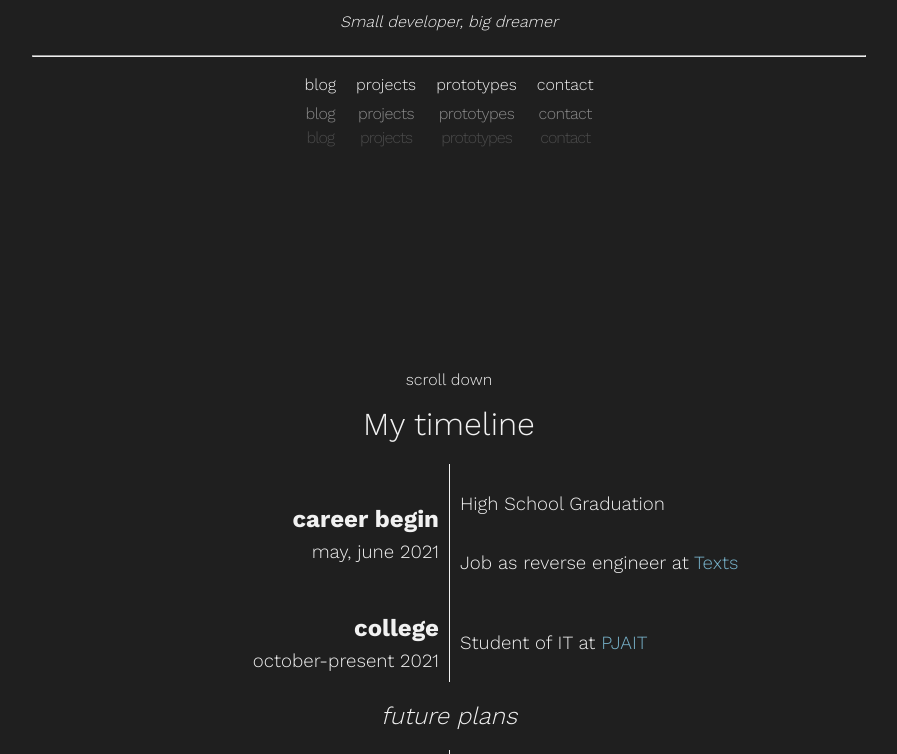
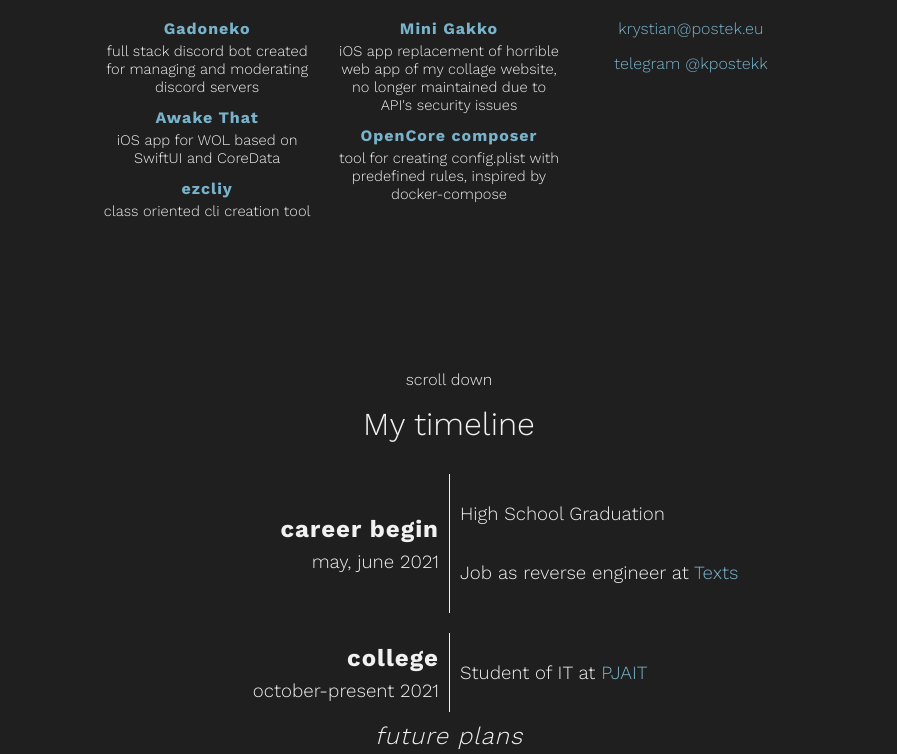
Before and after one commit to kpostekk/kpostekk-website, a Gatsby site: page / in a window 1280 px wide. Shown: the part 350-1104 px from the top of the page, without its empty margins (191-1088 px from the left). Built offline with nearby package versions, Linux system fonts and the light colour scheme; Gatsby itself is replaced by a stand-in of ours.

Commit message:
Minor changes

```diff
--- a/src/components/index.module.sass
+++ b/src/components/index.module.sass
@@ -2,6 +2,7 @@
   font-weight: 100
   font-size: 42pt
   letter-spacing: 1px
+  margin: 20px
 
 .someSmartPhrase
   font-style: italic
@@ -34,6 +35,7 @@
   display: flex
   flex-direction: row
   align-items: center
+  padding: 10px 0
 
   .date
     font-weight: 300
--- a/src/pages/index.js
+++ b/src/pages/index.js
@@ -2,23 +2,54 @@ import React from "react";
 import Root from "../components/sassy";
 import * as indexStyles from '../components/index.module.sass'
 import Vl from "../components/vl";
+import {Link} from "gatsby";
 
-function CategoryBlock({name}) {
+function CategoryBlock({name, children}) {
   return (
     <div className={indexStyles.categoryBlock}>
-      <p style={{margin: '10px 0'}}>{name}</p>
-      <p style={{opacity: 0.5, margin: '5px 0', letterSpacing: '-0.5px'}}>{name}</p>
-      <p style={{opacity: 0.2, margin: '2px 0', letterSpacing: '-1px'}}>{name}</p>
+      <p style={{margin: '10px 0', fontSize: '16pt', letterSpacing: '1px'}}>{name}</p>
+      {children}
     </div>
   )
 }
+
+function GithubRepo({path, title, children}) {
+  return (
+    <div style={{paddingTop: '8px'}}>
+      <h4 style={{margin: '4px 0', letterSpacing: '1px'}}>
+        <Link to={`https://github.com/${path}`}>
+          {title}
+        </Link>
+      </h4>
+      <p style={{maxWidth: '20vw', margin: '0', fontSize: '11pt'}}>
+        {children}
+      </p>
+    </div>
+  )
+}
+
+/* export const query = graphql`
+  query MyQuery {
+    allCosmicjsNotes(limit: 3) {
+      edges {
+        node {
+          created_at
+          title
+          metadata {
+            summary
+          }
+        }
+      }
+    }
+  }`
+*/
 
 function TimelineBlock({title, year, children}) {
   return (
     <div className={indexStyles.timelineBlock}>
       <div style={{textAlign: "right", flex: '1', width: '40vw'}}>
         <div style={{paddingRight: '10px'}}>
-          <h2>{title}</h2>
+          <h2 style={{letterSpacing: '1px'}}>{title}</h2>
           <h3 className={indexStyles.date}>{year}</h3>
         </div>
       </div>
@@ -31,20 +62,58 @@ function TimelineBlock({title, year, children}) {
   )
 }
 
-export default function indexPage () {
+export default function indexPage({data}) {
   return (
     <Root>
-      <div style={{display: "flex", flexDirection: "column",  alignItems: "center", justifyContent: "center", height: '88vh'}}>
+      <header style={{
+        display: "flex",
+        flexDirection: "column",
+        alignItems: "center",
+        justifyContent: "center",
+        height: '88vh'
+      }}>
         <h1 style={{textAlign: "center", alignSelf: "center"}} className={indexStyles.welcomeTitle}>K. Postek</h1>
-        <p className={indexStyles.someSmartPhrase}>Small developer, big dreamer</p>
+        <p style={{margin: '4px'}} className={indexStyles.someSmartPhrase}>Small developer, big dreamer</p>
+        <p style={{margin: '4px'}}>Full stack, Python, JS/TS, React, Docker, MongoDB, Swift</p>
         <hr className={indexStyles.titleHrLine}/>
         <div className={indexStyles.categoryBlockRoot}>
-          <CategoryBlock name={'blog'}/>
-          <CategoryBlock name={'projects'}/>
-          <CategoryBlock name={'prototypes'}/>
-          <CategoryBlock name={'contact'}/>
+          {/*<CategoryBlock name={'blog'}>
+            <p>latest posts</p>
+            {data.allCosmicjsNotes.edges.map((e) => <p><span style={{fontWeight: 'bold'}}>{e.node.title}</span> <small>{e.node.metadata.summary}</small></p>)}
+          </CategoryBlock>*/}
+          <CategoryBlock name={'projects'}>
+            <GithubRepo path={'pjatk21/pjatk-cat-guard'} title={'Gadoneko'}>
+              full stack discord bot created for managing and moderating discord servers
+            </GithubRepo>
+            <GithubRepo path={'kpostekk/AwakeThat'} title={'Awake That'}>
+              iOS app for WOL based on SwiftUI and CoreData
+            </GithubRepo>
+            <GithubRepo path={'kpostekk/ezcliy'} title={'ezcliy'}>
+              class oriented cli creation tool
+            </GithubRepo>
+          </CategoryBlock>
+          <CategoryBlock name={'prototypes'}>
+            <GithubRepo path={'kpostekk/Mini-Gakko'} title={'Mini Gakko'}>
+              iOS app replacement of horrible web app of my collage website, no longer maintained due to API's security issues
+            </GithubRepo>
+            <GithubRepo path={'kpostekk/opencore-composer'} title={'OpenCore composer'}>
+              tool for creating config.plist with predefined rules, inspired by docker-compose
+            </GithubRepo>
+          </CategoryBlock>
+          <CategoryBlock name={'contact'}>
+            <p style={{margin: 0, paddingTop: '12px'}}>
+              <Link to={'mailto:krystian@postek.eu'}>
+                krystian@postek.eu
+              </Link>
+            </p>
+            <p>
+              <Link to={'https://t.me/kpostekk'}>
+                telegram @kpostekk
+              </Link>
+            </p>
+          </CategoryBlock>
         </div>
-      </div>
+      </header>
       <div style={{display: "flex", flexDirection: "column", alignItems: "center", justifyContent: "center"}}>
         <p style={{opacity: 0}} className={indexStyles.appearAnimation}>scroll down</p>
         <h1 style={{fontWeight: 300, marginTop: 0}}>My timeline</h1>
@@ -55,11 +124,14 @@ export default function indexPage () {
         <TimelineBlock title={'college'} year={'october-present 2021'}>
           <p>Student of IT at <a href={'https://www.pja.edu.pl/en/'}>PJAIT</a></p>
         </TimelineBlock>
-        <h2 style={{fontStyle: 'italic', fontWeight: 300}}>future plans</h2>
+        <h2 style={{fontStyle: 'italic', fontWeight: 300, margin: 0, letterSpacing: '1px'}}>future plans</h2>
         <TimelineBlock title={'college graduation'} year={'2025'}>
           <p>Graduating with software engineering degree</p>
         </TimelineBlock>
       </div>
+      <div style={{padding: '10px'}}>
+        <p style={{textAlign: 'center', padding: 0, fontSize: '9pt', letterSpacing: '1px'}}>Powered by Gatsby and Cosmic</p>
+      </div>
     </Root>
   )
 }
```
